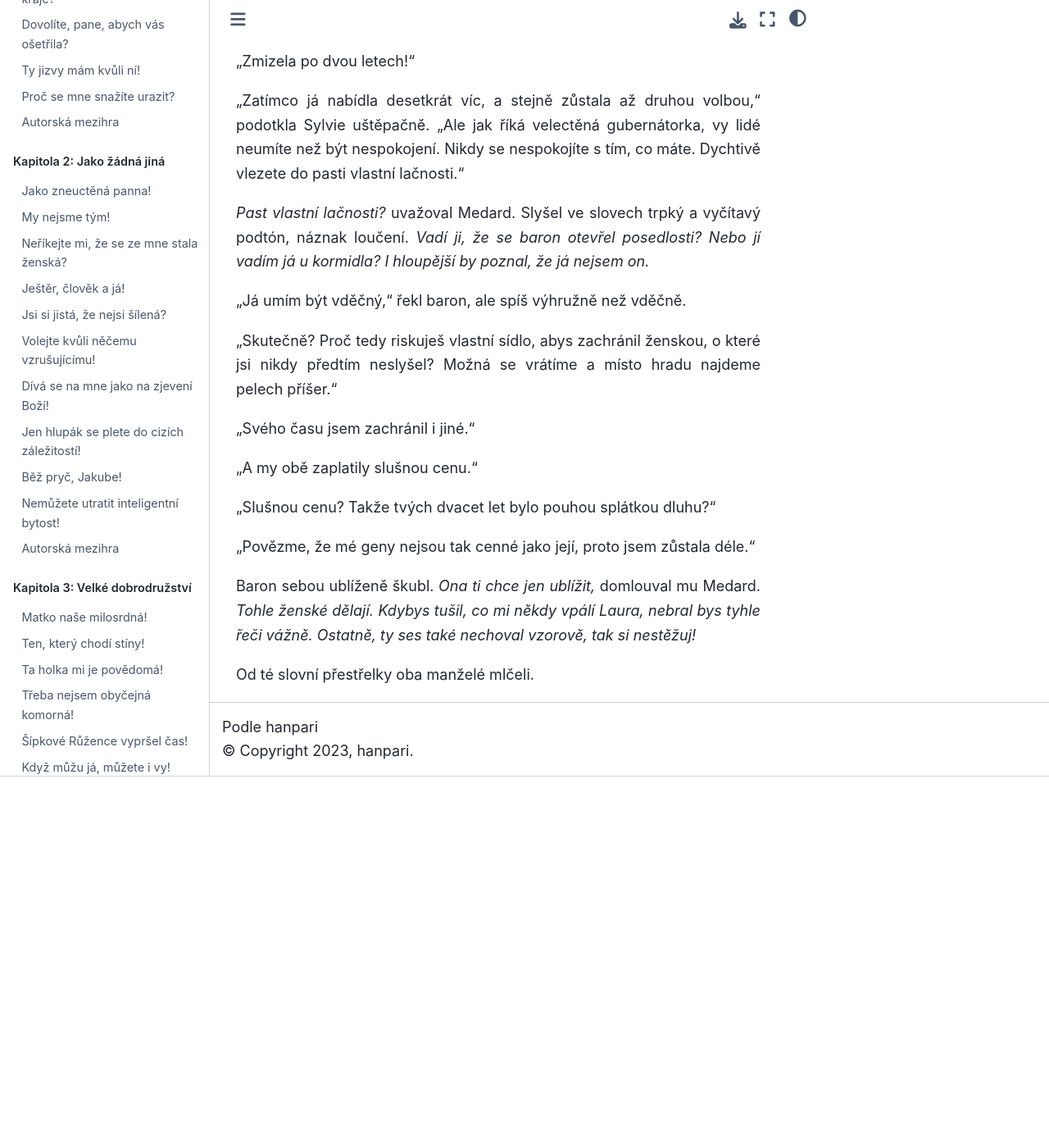
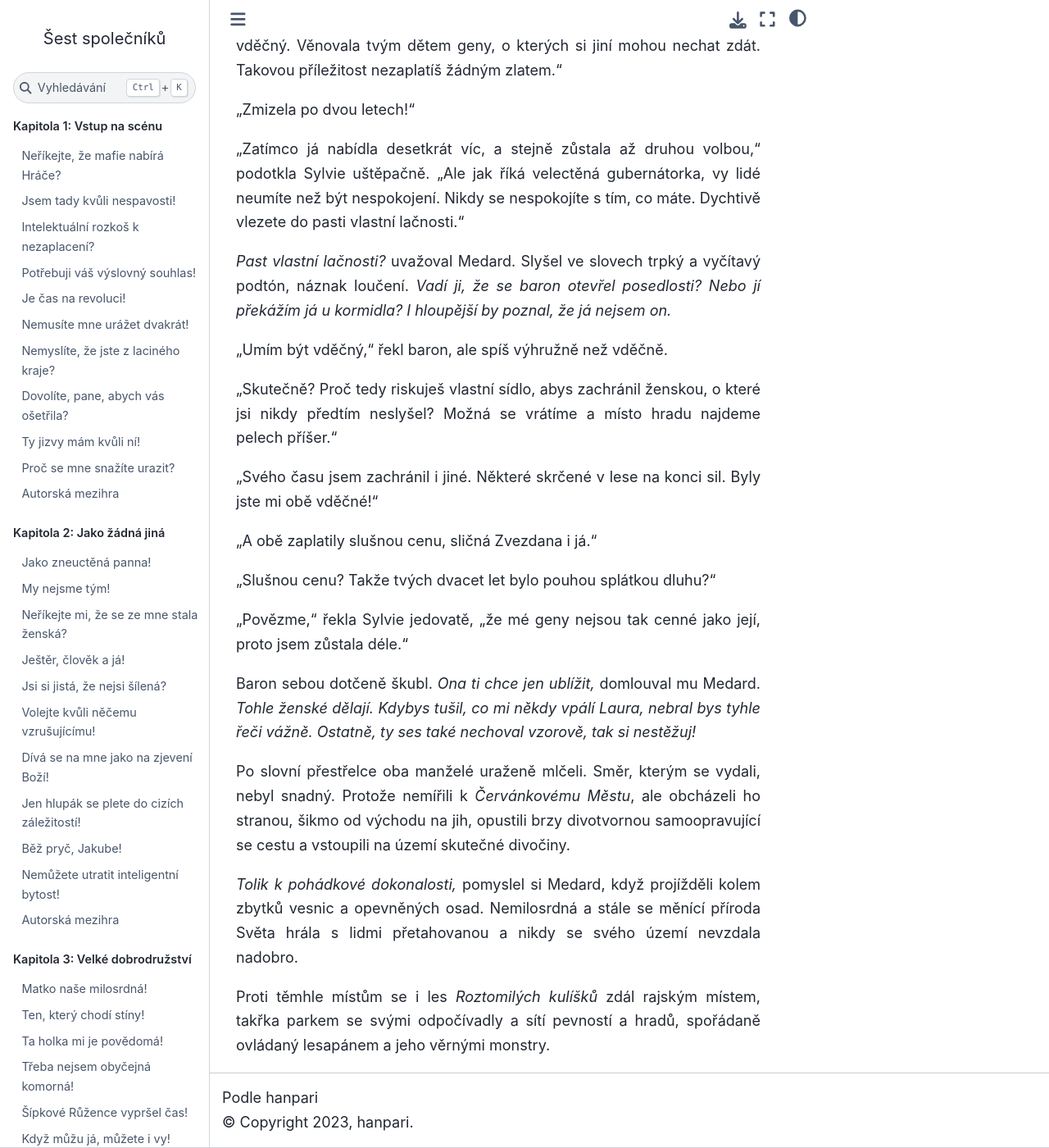
Before and after one commit to hanpari/sest-spolecniku, a Sphinx documentation site: the page built from source/sest_spolecniku/016-vyvrcholeni-a-peripetie/08.md, in a window 1280 px wide and 1400 px high, scrolled down 3163 px. Shown: the whole window at 82% size. Built offline with Sphinx 7.4.7 and the Sphinx Book theme 1.1.4, drawn with Linux system fonts in a browser that asks for light colours; before the commit the page ends 4110 px from its top, so only the background shows below that; some of the changed text lies outside the part shown.

Commit message:
Zvezdana

```diff
--- a/source/sest_spolecniku/016-vyvrcholeni-a-peripetie/08.md
+++ b/source/sest_spolecniku/016-vyvrcholeni-a-peripetie/08.md
@@ -50,7 +50,7 @@ Jediné, co ho mohlo těšit, byla skutečnost, že rozhádaní manželé zapomn
 
 "Zapomněl," zabručel baron. "Dvacet let je dlouhá doba. Ale pak bys měla chápat, proč vikomtesu chci zachránit."
 
-"Ani v nejmenším," odsekla baronka. "Já se zachránila sama. A ještě jsem s sebou vzala tvou první ženu, nejvzácnější květ, který kdy ti lumpové utrhli."
+"Ani v nejmenším," odsekla baronka. "Já se zachránila sama, utekla jsem při první vhodné příležitosti. A ještě jsem s sebou vzala nejvzácnější květ, který kdy ti lumpové utrhli. Raději ji nechat sežrat v lese medvědovci, říkala jsem si, než ji nechat otrokářům. Táhla jsem tu holku na zádech."
 
 "Mou první ženu?"
 
@@ -72,20 +72,24 @@ Sylvie jeho špatnou náladu špatně pochopila a dodala: "Měl bys jí být vd
 
 "Zatímco já nabídla desetkrát víc, a stejně zůstala až druhou volbou," podotkla Sylvie uštěpačně. "Ale jak říká velectěná gubernátorka, vy lidé neumíte než být nespokojení. Nikdy se nespokojíte s tím, co máte. Dychtivě vlezete do pasti vlastní lačnosti."
 
-*Past vlastní lačnosti?* uvažoval Medard. Slyšel ve slovech trpký a vyčítavý podtón, náznak loučení. *Vadí ji, že se baron otevřel posedlosti? Nebo jí vadím já u kormidla? I hloupější by poznal, že já nejsem on.*
+*Past vlastní lačnosti?* uvažoval Medard. Slyšel ve slovech trpký a vyčítavý podtón, náznak loučení. *Vadí ji, že se baron otevřel posedlosti? Nebo jí překážím já u kormidla? I hloupější by poznal, že já nejsem on.*
 
-"Já umím být vděčný," řekl baron, ale spíš výhružně než vděčně.
+"Umím být vděčný," řekl baron, ale spíš výhružně než vděčně.
 
 "Skutečně? Proč tedy riskuješ vlastní sídlo, abys zachránil ženskou, o které jsi nikdy předtím neslyšel? Možná se vrátíme a místo hradu najdeme pelech příšer."
 
-"Svého času jsem zachránil i jiné."
+"Svého času jsem zachránil i jiné. Některé skrčené v lese na konci sil. Byly jste mi obě vděčné!"
 
-"A my obě zaplatily slušnou cenu."
+"A obě zaplatily slušnou cenu, sličná Zvezdana i já."
 
 "Slušnou cenu? Takže tvých dvacet let bylo pouhou splátkou dluhu?"
 
-"Povězme, že mé geny nejsou tak cenné jako její, proto jsem zůstala déle."
+"Povězme," řekla Sylvie jedovatě, "že mé geny nejsou tak cenné jako její, proto jsem zůstala déle."
 
-Baron sebou ublíženě škubl. *Ona ti chce jen ublížit,* domlouval mu Medard. *Tohle ženské dělají. Kdybys tušil, co mi někdy vpálí Laura, nebral bys tyhle řeči vážně. Ostatně, ty ses také nechoval vzorově, tak si nestěžuj!*
+Baron sebou dotčeně škubl. *Ona ti chce jen ublížit,* domlouval mu Medard. *Tohle ženské dělají. Kdybys tušil, co mi někdy vpálí Laura, nebral bys tyhle řeči vážně. Ostatně, ty ses také nechoval vzorově, tak si nestěžuj!*
 
-Od té slovní přestřelky oba manželé mlčeli.
+Po slovní přestřelce oba manželé uraženě mlčeli. Směr, kterým se vydali, nebyl snadný. Protože nemířili k *Červánkovému Městu*, ale obcházeli ho stranou, šikmo od východu na jih, opustili brzy divotvornou samoopravující se cestu a vstoupili na území skutečné divočiny.
+
+*Tolik k pohádkové dokonalosti,* pomyslel si Medard, když projížděli kolem zbytků vesnic a opevněných osad. Nemilosrdná a stále se měnící příroda Světa hrála s lidmi přetahovanou a nikdy se svého území nevzdala nadobro.
+
+Proti těmhle místům se i les *Roztomilých kulíšků* zdál rajským místem, takřka parkem se svými odpočívadly a sítí pevností a hradů, spořádaně ovládaný lesapánem a jeho věrnými monstry.
```
Also changed, not shown: other parts of source/sest_spolecniku/016-vyvrcholeni-a-peripetie/08.md (+1 -1 lines), source/sest_spolecniku/016-vyvrcholeni-a-peripetie/07.md (+10 -10 lines).
